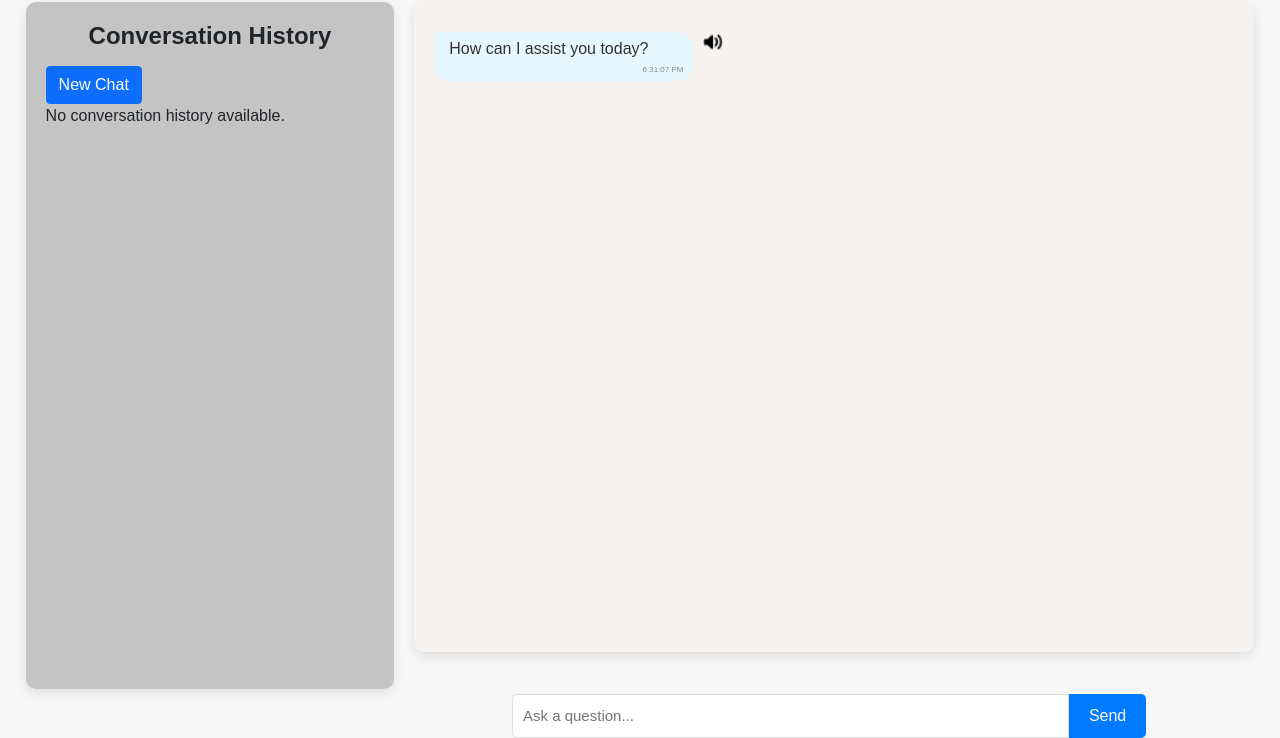
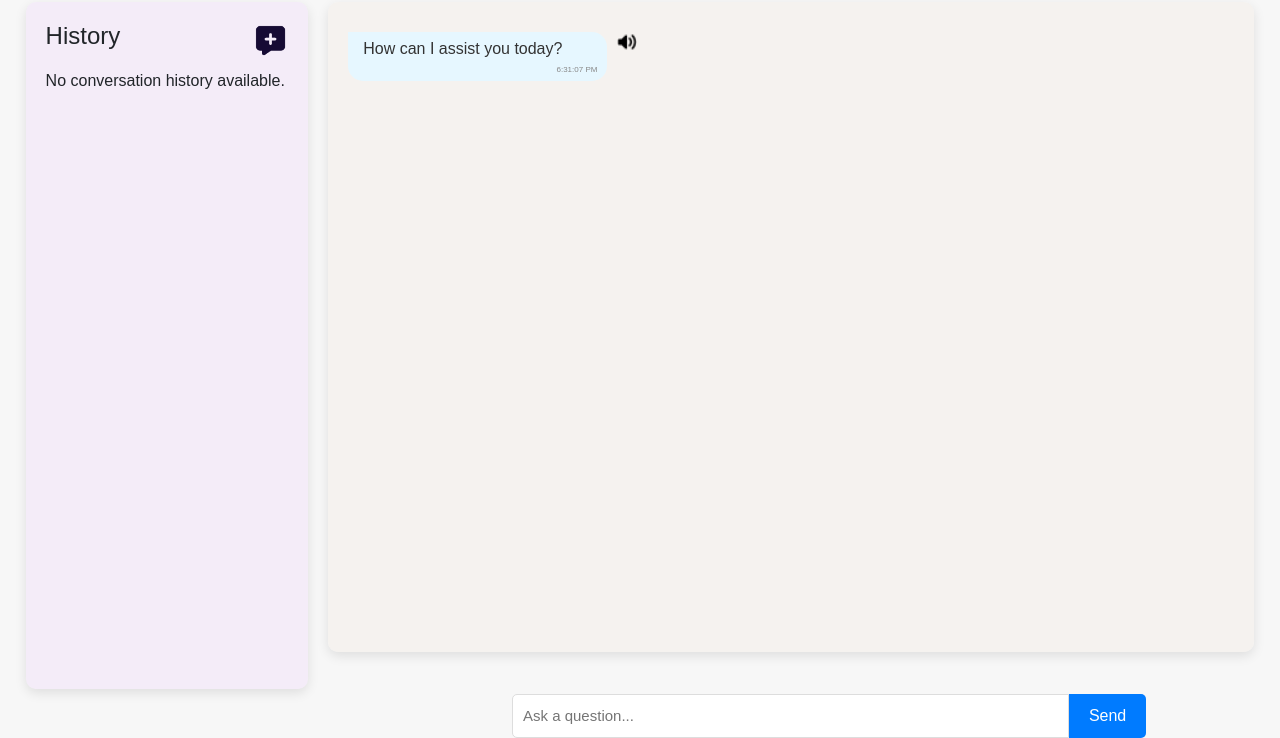
Before and after one commit to Shrutibhargava2004/MediTrain-AI, a Flask app: page /chat in a window 1280 px wide. Shown: the part 62-800 px from the top of the page. Run offline with Flask 3, Linux system fonts and the light colour scheme; the visitor is signed in with stand-in values (Sample User, id 1); data that the repository does not hold is empty; parts of the project's set-up code (start-up, migrations or seed data) failed here and were passed over.

Commit message:
improved ui

```diff
--- a/app.py
+++ b/app.py
@@ -156,7 +156,7 @@ def chat_history(session_id):
     # Retrieve messages for the selected session
     conversation = db.session.query(Conversation).filter_by(session_id=session_id, user_id=user_id).order_by(Conversation.timestamp).all()
 
-    return render_template('chat_history.html', conversation=conversation)
+    return render_template('chat_history.html', conversation=conversation, session_id = session_id)
 
 
 
--- a/templates/chat.html
+++ b/templates/chat.html
@@ -54,13 +54,13 @@
         }
 
         .history-section {
-            width: 30%; /* Left section for conversation history */
-            background-color: #78787867;
+            width: 23%; /* Left section for conversation history */
+            background-color: #ebcefc44;
             border-radius: 10px;
             padding: 20px;
             box-shadow: 0 4px 12px rgba(0, 0, 0, 0.1);
             margin-right: 20px;
-            max-height: 100vh; /* Adjust height according to available space */
+            max-height: 100%; /* Adjust height according to available space */
             overflow-y: auto;
         }
 
@@ -168,6 +168,50 @@
         b {
             font-weight: bold;
         }
+        #history-content ul {
+            padding: 0;
+            margin: 0;
+            list-style-type: none;
+        }
+
+        #history-content li {
+            margin-bottom: 10px;
+        }
+
+        #history-content a {
+            display: inline-block;
+            padding: 10px 20px;
+            background-color: #204566;
+            color: #fce6eb;
+            border-radius: 5px;
+            transition: background-color 0.3s ease;
+            font-weight: bold;
+            text-align: center;
+            text-decoration: none;
+        }
+
+        #history-content a:hover {
+            color: #1E3D58;
+            background-color: #73a6c6d7;
+        }
+        .history-header {
+            display: flex;
+            justify-content: space-between;
+            align-items: center;
+            margin-bottom: 10px;
+        }
+
+        .history-header h2 {
+            margin: 0;
+            font-size: 1.5rem;
+        }
+
+        .new-chat-icon {
+            width: 35px; /* Adjust size as needed */
+            height: auto;
+            cursor: pointer;
+        }
+
     </style>
 </head>
 <body>
@@ -200,14 +244,17 @@
     <div class="main-container">
         <!-- Left Section for Conversation History -->
         <div class="history-section">
-            <h2>Conversation History</h2>
-            <button id="new-chat-btn" class="btn btn-primary">New Chat</button>
+            <div class="history-header">
+                <h4>History</h4>
+                <img src="/static/new-chat.png" alt="New Chat" id="new-chat-btn" class="new-chat-icon">
+            </div>
             <div id="history-content">
                 {% if session_links %}
                     <ul>
                         {% for session_id in session_links %}
-                            <li><a href="{{ url_for('chat_history', session_id=session_id) }}">Session {{ session_id }}</a></li>
+                            <li><a href="{{ url_for('chat_history', session_id=session_id) }}">Session {{ loop.index }}</a></li>
                         {% endfor %}
+
                     </ul>
                 {% else %}
                     <p>No conversation history available.</p>
```
Also changed, not shown: templates/chat_history.html (+97 -3 lines), static/new-chat.png (added).
